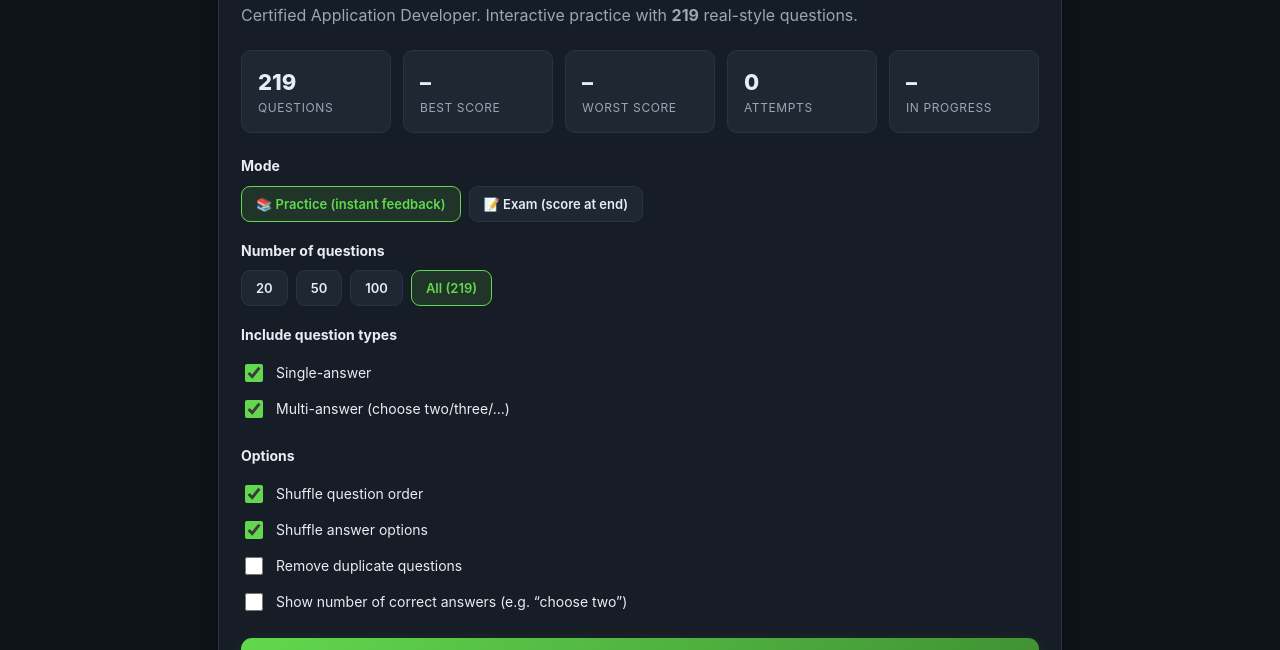
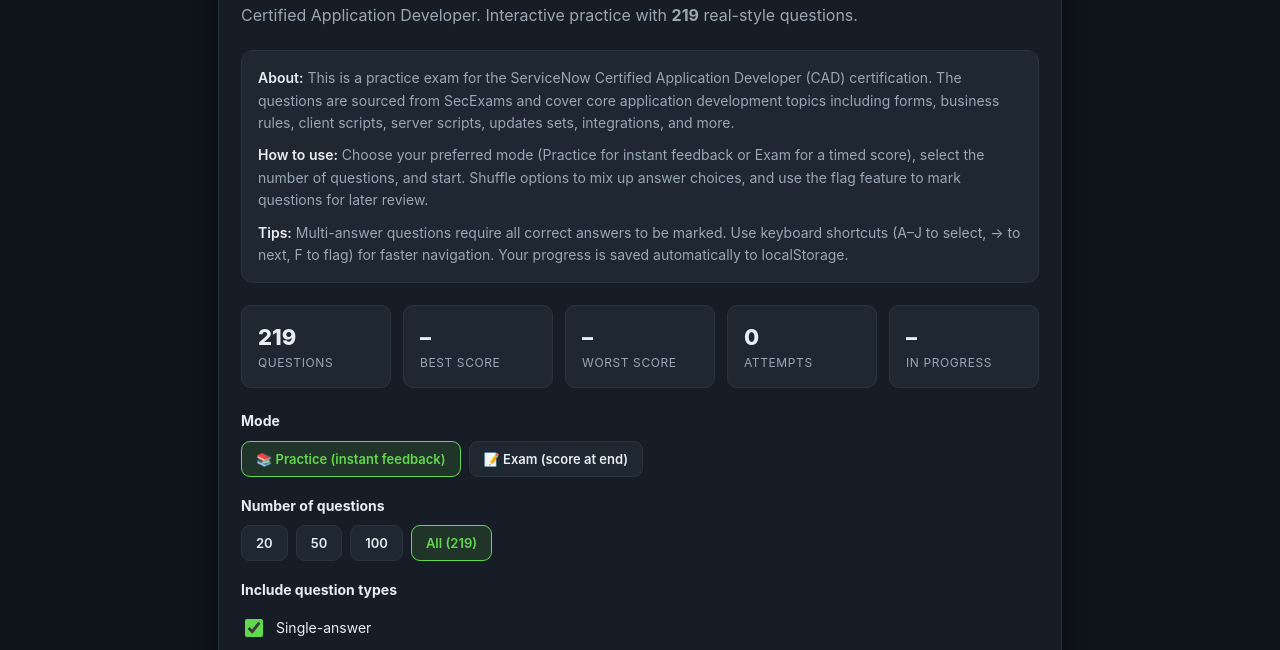
Before and after one commit to IvanBBaev/CAD, a plain HTML site: page site/index.html in a window 1280 px wide. Shown: the part 148-798 px from the top of the page. Drawn offline with Linux system fonts and the light colour scheme.

Commit message:
Add About section to home screen

```diff
--- a/site/index.html
+++ b/site/index.html
@@ -25,6 +25,12 @@
     <section id="screen-start" class="card hero">
       <h1>CAD Practice Exam</h1>
       <p class="sub">Certified Application Developer. Interactive practice with <strong id="qCount">219</strong> real-style questions.</p>
+
+      <div class="about">
+        <p><strong>About:</strong> This is a practice exam for the ServiceNow Certified Application Developer (CAD) certification. The questions are sourced from SecExams and cover core application development topics including forms, business rules, client scripts, server scripts, updates sets, integrations, and more.</p>
+        <p><strong>How to use:</strong> Choose your preferred mode (Practice for instant feedback or Exam for a timed score), select the number of questions, and start. Shuffle options to mix up answer choices, and use the flag feature to mark questions for later review.</p>
+        <p><strong>Tips:</strong> Multi-answer questions require all correct answers to be marked. Use keyboard shortcuts (A–J to select, → to next, F to flag) for faster navigation. Your progress is saved automatically to localStorage.</p>
+      </div>
 
       <div class="stat-row">
         <div class="stat"><div class="n" id="statTotal">–</div><div class="l">Questions</div></div>
--- a/site/styles.css
+++ b/site/styles.css
@@ -88,6 +88,10 @@
 /* ===== Start screen ===== */
 .hero h1 { font-size: 28px; margin: 0 0 6px; }
 .hero p.sub { color: var(--text-dim); margin: 0 0 22px; }
+.about { background: var(--bg-elev2); border: 1px solid var(--border); border-radius: var(--radius); padding: 16px; margin-bottom: 22px; font-size: 14px; color: var(--text-dim); line-height: 1.6; }
+.about p { margin: 0 0 10px; }
+.about p:last-child { margin-bottom: 0; }
+.about strong { color: var(--text); font-weight: 600; }
 .stat-row { display: flex; gap: 12px; flex-wrap: wrap; margin-bottom: 22px; }
 .stat {
   flex: 1; min-width: 120px; background: var(--bg-elev2);
```
